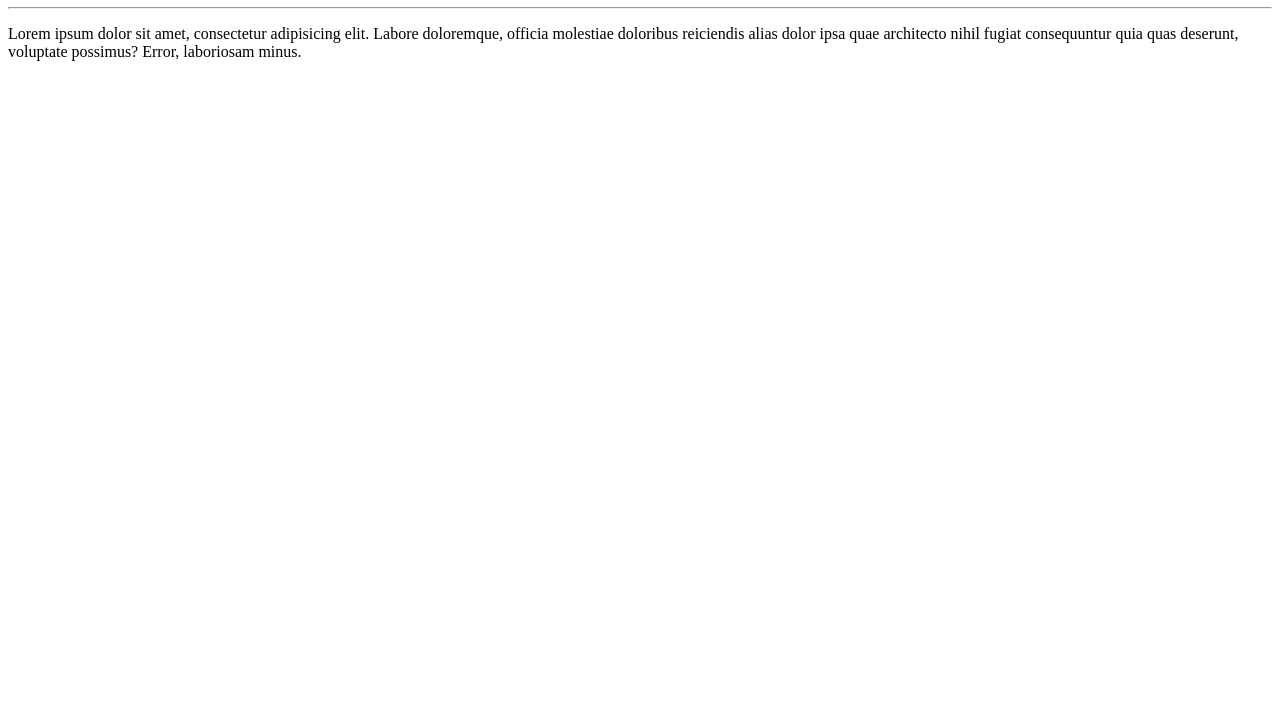
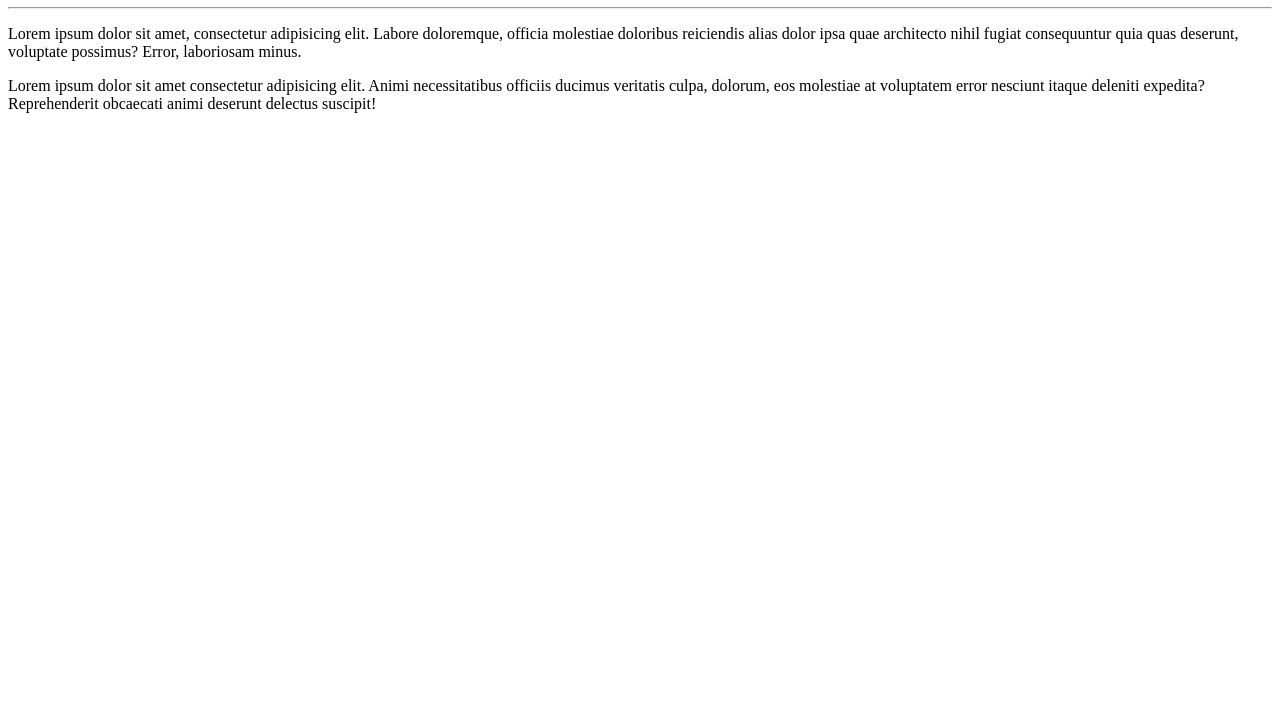
Before and after one commit to luanna-barboza-zz/Ola--Mundo, a plain HTML site: page site-exemplo/index.html in a window 1280 px wide. Shown: the part 73-800 px from the top of the page. Drawn offline with Linux system fonts and the light colour scheme.

Commit message:
Adicionei um paragrafo

```diff
--- a/site-exemplo/index.html
+++ b/site-exemplo/index.html
@@ -10,6 +10,7 @@
     <h1>Olá, Mundo!</h1>
     <hr>
     <p>Lorem ipsum dolor sit amet, consectetur adipisicing elit. Labore doloremque, officia molestiae doloribus reiciendis alias dolor ipsa quae architecto nihil fugiat consequuntur quia quas deserunt, voluptate possimus? Error, laboriosam minus.</p>
+    <p>Lorem ipsum dolor sit amet consectetur adipisicing elit. Animi necessitatibus officiis ducimus veritatis culpa, dolorum, eos molestiae at voluptatem error nesciunt itaque deleniti expedita? Reprehenderit obcaecati animi deserunt delectus suscipit!</p>
 
 </body>
 </html>
```
